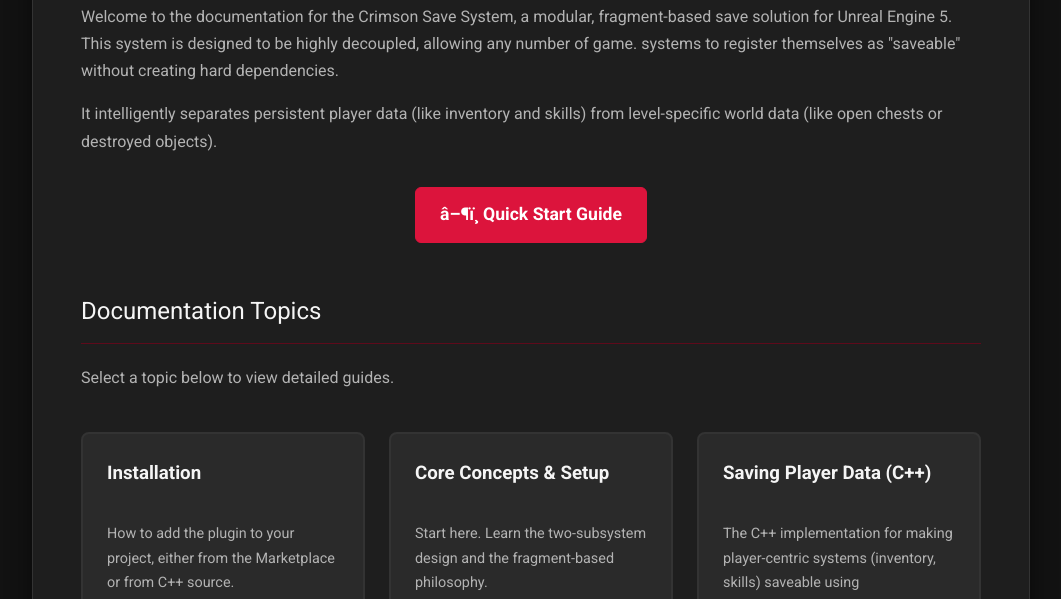
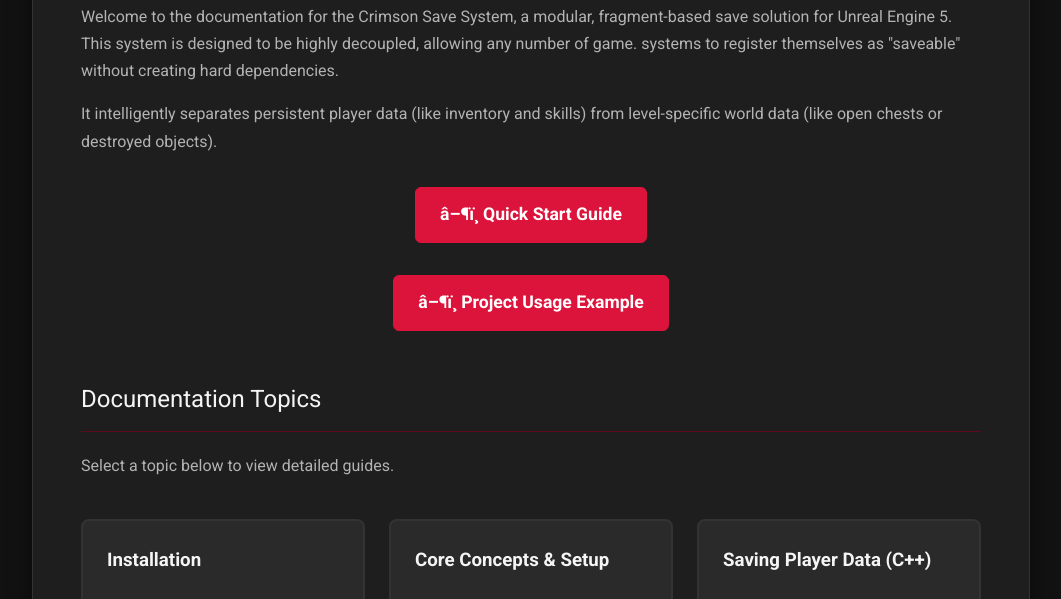
Before and after one commit to RelaxThatRepo/CrimsonSaveSystemRepo, a plain HTML site: page homepage/index.html in a window 1280 px wide. Shown: the part 154-753 px from the top of the page, without its empty margins (109-1170 px from the left). Drawn offline with Linux system fonts and the light colour scheme.

Commit message:
Added real project usage showcase.

```diff
--- a/homepage/index.html
+++ b/homepage/index.html
@@ -122,6 +122,12 @@
             </a>
         </p>
 
+        <p style="margin: 2em 0; text-align: center;">
+            <a href="https://youtu.be/NSz_HC8nN4c" target="_blank" rel="noopener noreferrer" class="video-button">
+                ▶️ Project Usage Example
+            </a>
+        </p>
+
 
         <h2>Documentation Topics</h2>
         <p>Select a topic below to view detailed guides.</p>
```
